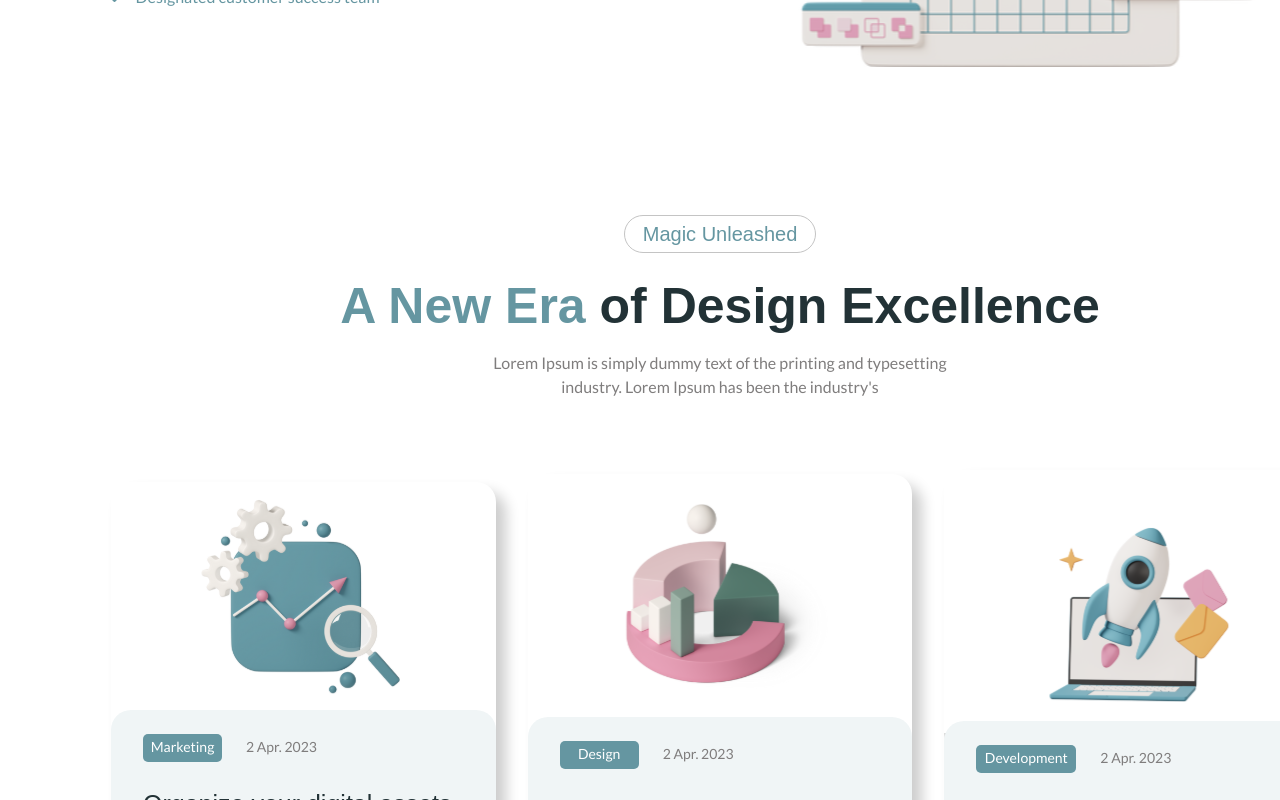
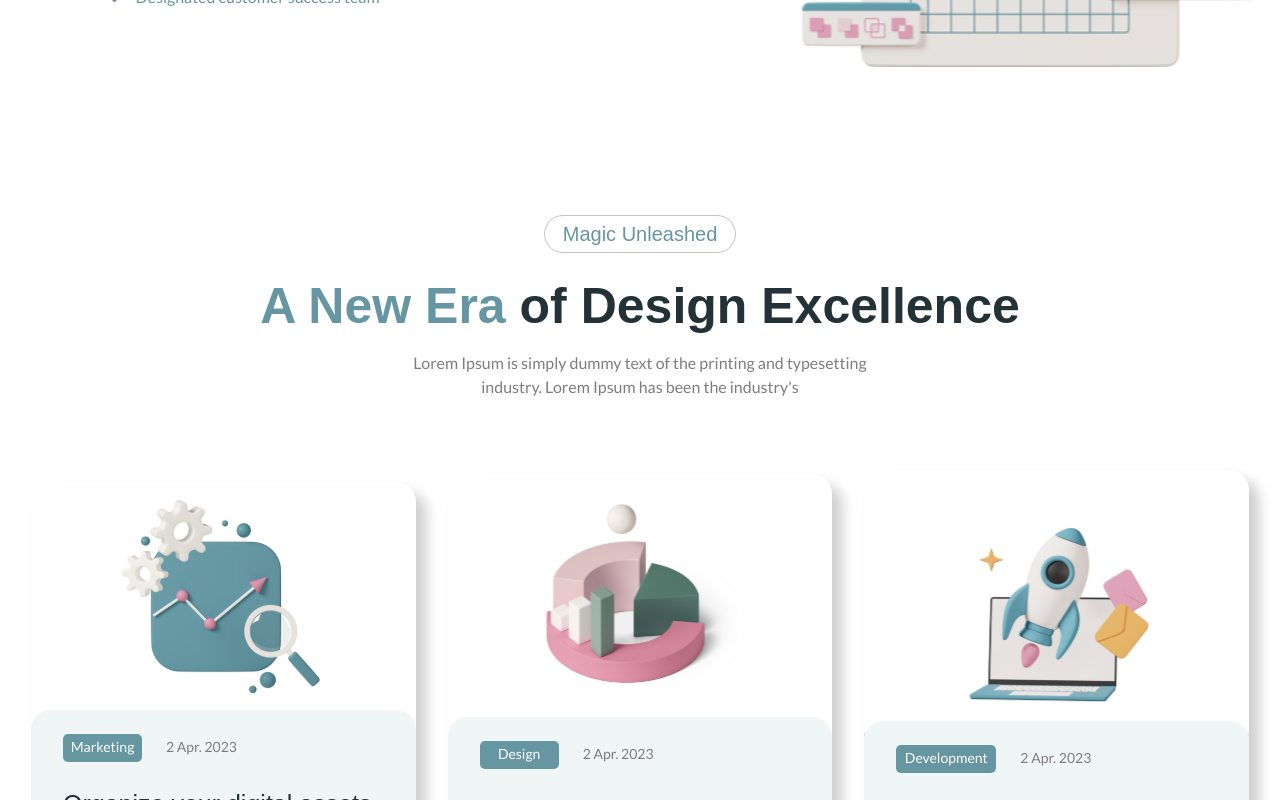
Before and after one commit to Nokihera/Figma-web-pj, a React (Vite) app: page / in a window 1280 px wide. Shown: the part 2920-3720 px from the top of the page. Built offline with nearby package versions, Linux system fonts and the light colour scheme.

Commit message:
only footer left

```diff
--- a/src/components/BlogPost.jsx
+++ b/src/components/BlogPost.jsx
@@ -4,7 +4,8 @@ import img2 from "../assets/blogImg.svg";
 import img3 from "../assets/blogImg2.svg";
 const BlogPost = () => {
   return (
-    <div className="w-[1440px] h-[991px] gap-[64px] py-[100px] flex flex-col items-center justify-center content-center justify-items-center">
+    <div className="w-full flex justify-center items-center">
+      <div className="w-[1440px] h-[991px] gap-[64px] py-[100px] flex flex-col items-center justify-center content-center justify-items-center">
       <div className="flex flex-col gap[16px] items-center">
         <h1 className="font-futura text-[20px] text-[#6596A1] border-[1px] border-[#C4C4C4] rounded-[20px] w-[192px] h-[38px] py-[5px] px-[15px] flex justify-center items-center ">
           Magic Unleashed
@@ -102,6 +103,7 @@ const BlogPost = () => {
         </div>
       </div>
     </div>
+    </div>
   );
 };
 
```
